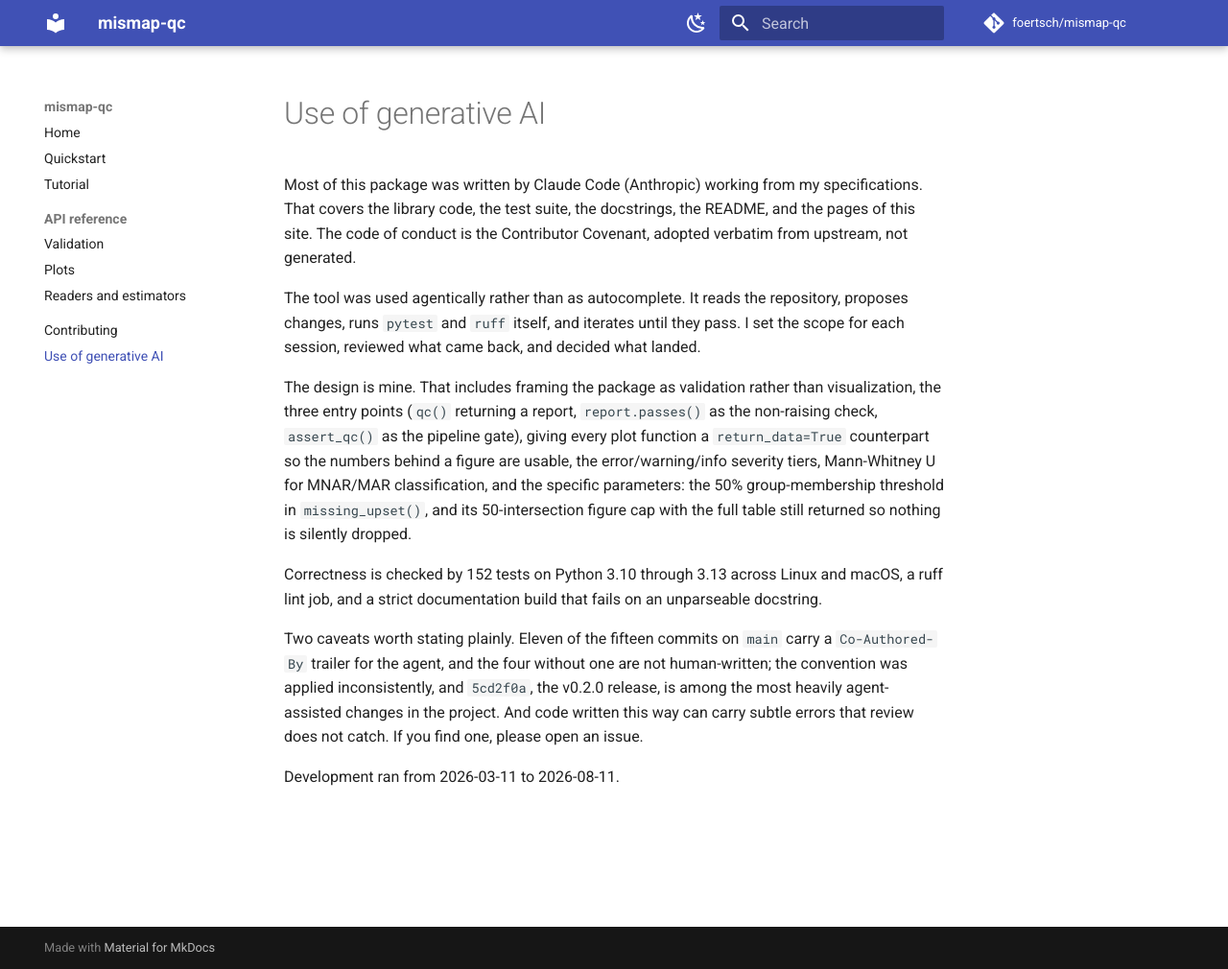
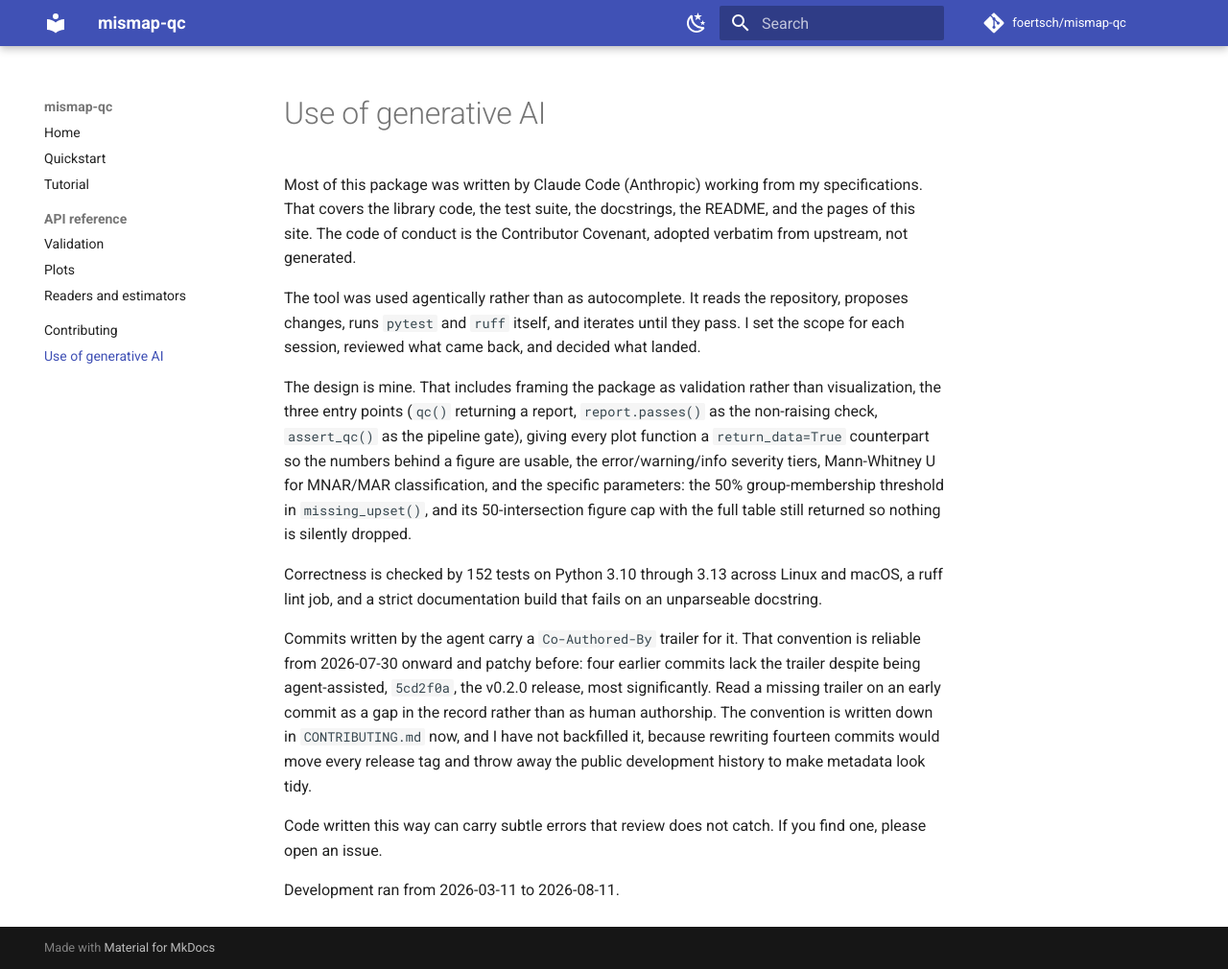
Before and after one commit to foertsch/mismap-qc, an MkDocs documentation site: the page built from docs/generative-ai-use.md, in a window 1280 px wide and 1010 px high. Shown: the whole window at 96% size. Built offline with MkDocs 1.6.1 and Material for MkDocs 9.7.7, drawn with Linux system fonts in a browser that asks for light colours; comment, search, counter and statistics services are not loaded.

Commit message:
Write down the commit trailer convention instead of backfilling it
Keeps Co-Authored-By as the marker, documents it in CLAUDE.md for agent sessions
and CONTRIBUTING.md for outside contributors, and states the rule that matters:
add it when a tool wrote the change, leave it off when a human did. A trailer
applied to everything by default carries no information.

Verified the boundary claimed in the disclosure rather than asserting it: every
commit from 2026-07-30 onward carries the trailer, and all four commits missing it
are 2026-06-15 or earlier.

Not backfilling. Rewriting fourteen commits would move all three release tags,
invalidate the 5cd2f0a references in CHANGELOG.md and the disclosure itself, and
force-push away the public development record that the pyOpenSci history
requirement is actually about. Uniform metadata is not worth that.

Co-Authored-By: Claude Opus 5 <noreply@anthropic.com>

```diff
--- a/docs/generative-ai-use.md
+++ b/docs/generative-ai-use.md
@@ -8,7 +8,9 @@ The design is mine. That includes framing the package as validation rather than
 
 Correctness is checked by 152 tests on Python 3.10 through 3.13 across Linux and macOS, a ruff lint job, and a strict documentation build that fails on an unparseable docstring.
 
-Two caveats worth stating plainly. Eleven of the fifteen commits on `main` carry a `Co-Authored-By` trailer for the agent, and the four without one are not human-written; the convention was applied inconsistently, and `5cd2f0a`, the v0.2.0 release, is among the most heavily agent-assisted changes in the project. And code written this way can carry subtle errors that review does not catch. If you find one, please open an issue.
+Commits written by the agent carry a `Co-Authored-By` trailer for it. That convention is reliable from 2026-07-30 onward and patchy before: four earlier commits lack the trailer despite being agent-assisted, `5cd2f0a`, the v0.2.0 release, most significantly. Read a missing trailer on an early commit as a gap in the record rather than as human authorship. The convention is written down in `CONTRIBUTING.md` now, and I have not backfilled it, because rewriting fourteen commits would move every release tag and throw away the public development history to make metadata look tidy.
+
+Code written this way can carry subtle errors that review does not catch. If you find one, please open an issue.
 
 Development ran from 2026-03-11 to 2026-08-11.
 
```
Also changed, not shown: CLAUDE.md (+16 -0 lines), CONTRIBUTING.md (+12 -0 lines).
